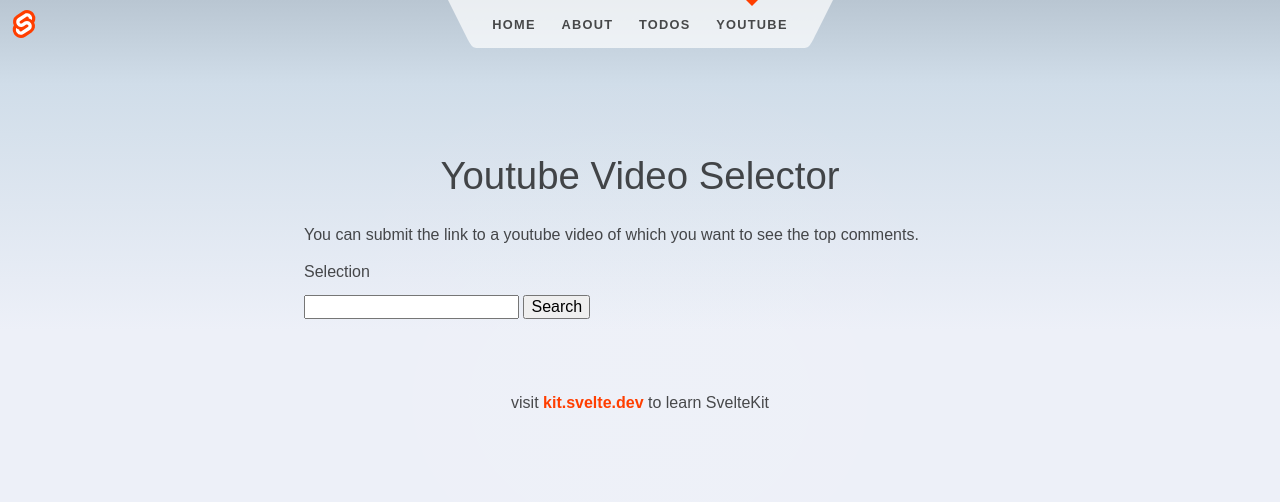
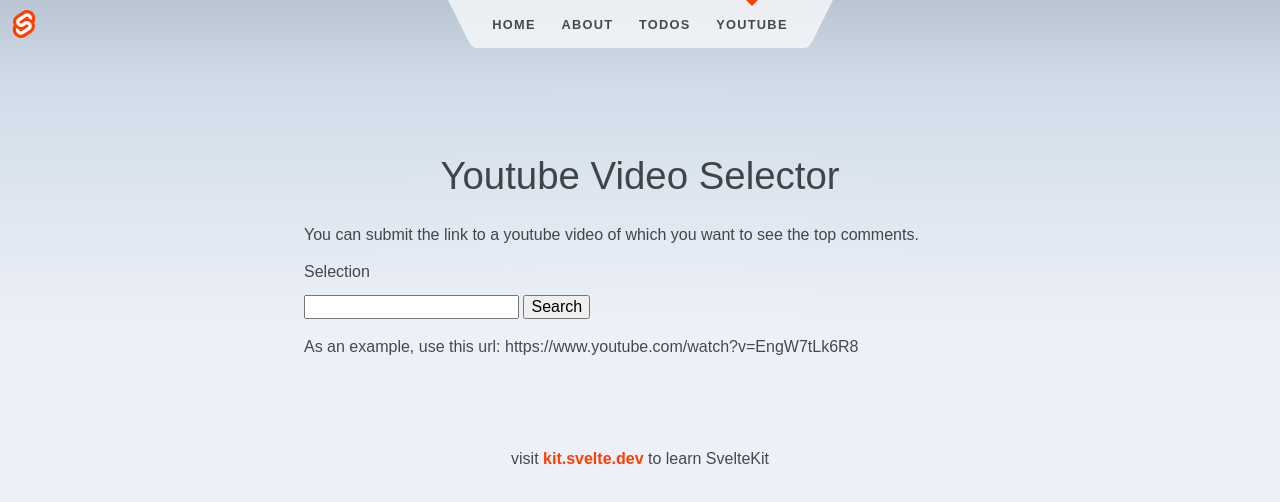
Before and after one commit to jangoergens/youtube-top-comments, a SvelteKit app in the folder apps/frontend/: page /youtube in a window 1280 px wide. Shown: the top 502 px of the page. Built offline with nearby package versions, Linux system fonts and the light colour scheme.

Commit message:
Add example url

```diff
--- a/apps/frontend/src/routes/youtube/+page.svelte
+++ b/apps/frontend/src/routes/youtube/+page.svelte
@@ -23,6 +23,7 @@
 		<input type="text" bind:value={videoURL} />
 		<button type="submit">Search</button>
 	</form>
+	<p>As an example, use this url: https://www.youtube.com/watch?v=EngW7tLk6R8</p>
 </div>
 
 <style>
```
